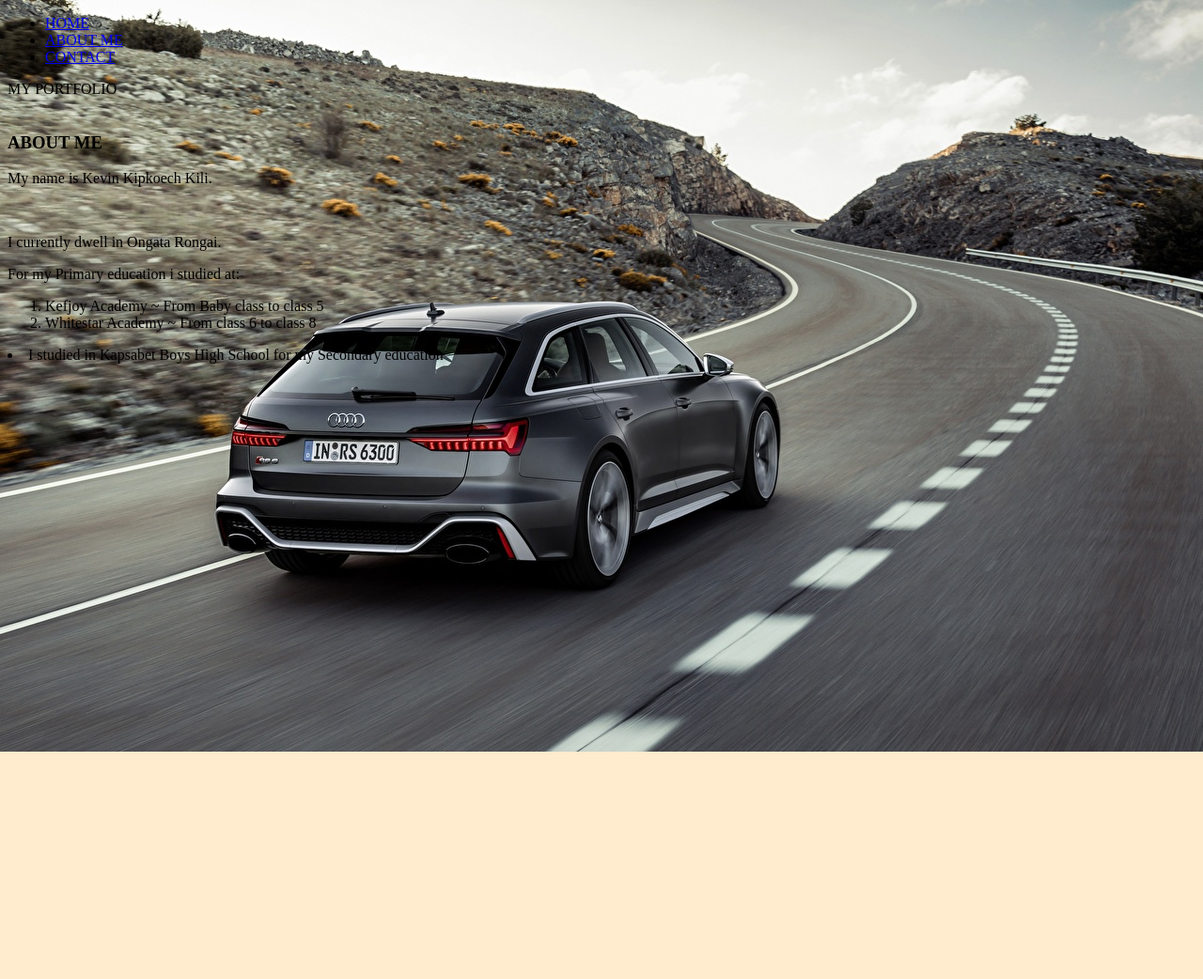
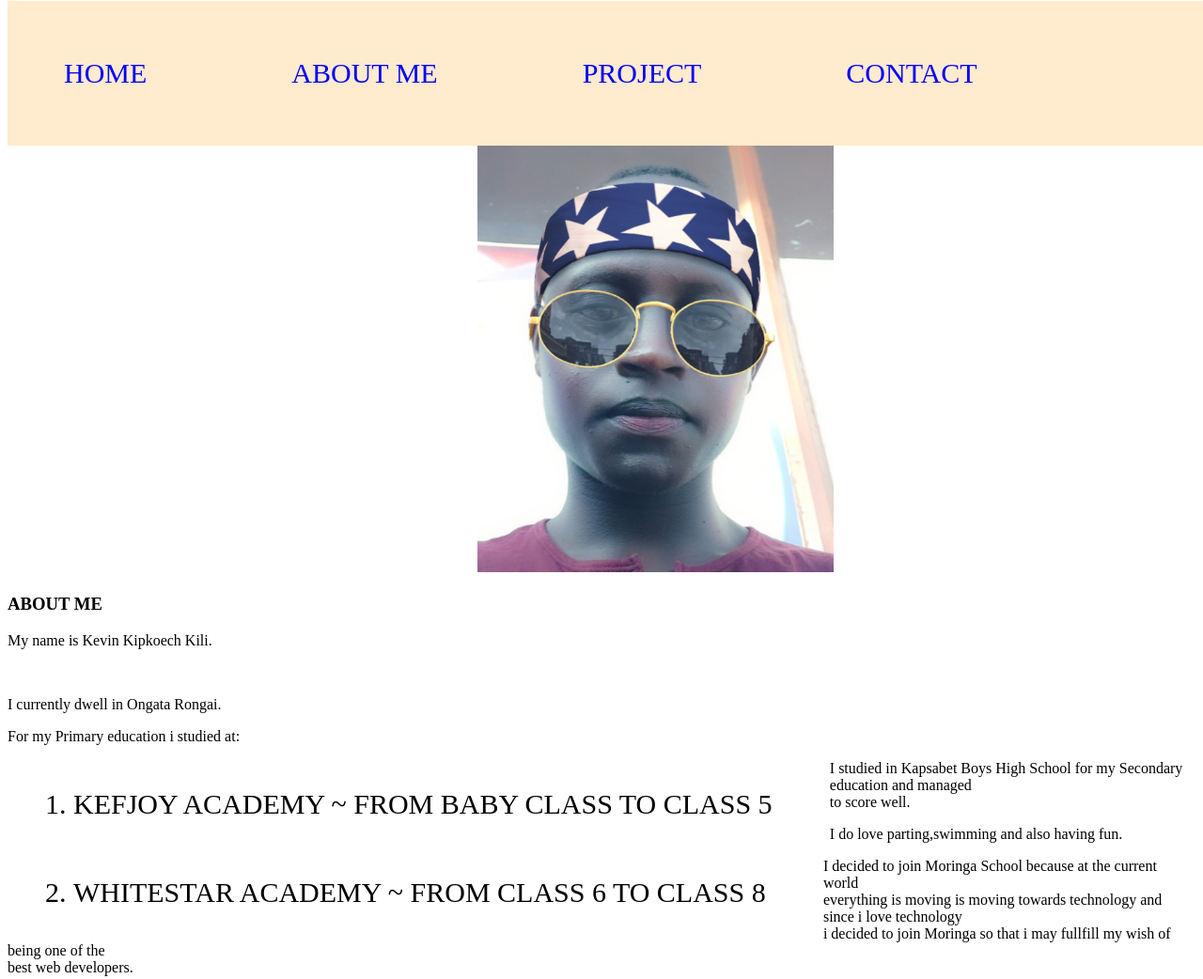
Before and after one commit to kilitasha435/MY-portifolio, a plain HTML site: page MY-PORTFOLIO.html in a window 1280 px wide. Shown: the whole page at 94% size. Before the commit the page ends 800 px from the top, so only its background shows below. Drawn offline with Linux system fonts and the light colour scheme.

Commit message:
added nav

```diff
--- a/MY-PORTFOLIO.html
+++ b/MY-PORTFOLIO.html
@@ -12,6 +12,7 @@
        <ul>
            <li><a href="#home">HOME</a></li>
            <li><a href="#about me">ABOUT ME</a></li>
+           <li><a href="#project">PROJECT</a></li>
            <li><a href="#contact">CONTACT</a></li>
        </ul>
    </nav>
@@ -24,10 +25,17 @@
        <p>I currently dwell in Ongata Rongai.</p>
        <p>For my Primary education i studied at:
            <ol>
-               <li>Kefjoy Academy ~ From Baby class to class 5</li>
+               <li style="width: auto;">Kefjoy Academy ~ From Baby class to class 5</li>
                <li>Whitestar Academy ~ From class 6 to class 8</li>
            </ol>
-           <li>I studied in Kapsabet Boys High School for my Secondary education</li>
+           <p>I studied in Kapsabet Boys High School for my Secondary education and managed
+               <br>to score well.
+       </p>
+       <p>I do love parting,swimming and also having fun.</p>
+       <p>I decided to join Moringa School because at the current world
+           <br>everything is moving is moving towards technology and since i love technology
+           <br>i decided to join Moringa so that i may fullfill my wish of being one of the
+           <br>best web developers.
        </p>
    </div>
 </body>
--- a/style.css
+++ b/style.css
@@ -1,6 +1,37 @@
-body{
-    background-image: url("car.jpg");
-    background-repeat: no-repeat;
-    background-size: cover;
-    background-color: blanchedalmond;
-  }
+header{
+ font-size: 65px;
+ font-style: italic;
+ text-align: center;
+}
+img{
+  padding-left: 500px;
+}
+ul{
+  position: fixed;
+  width: 100%;
+ list-style-type: none;
+ margin: 0px;
+ padding: 0px;
+ overflow: hidden;
+ background-color:blanchedalmond;
+ top: 1px;
+}
+li{
+  float: left;
+  margin-left:30% ;
+  margin:30px ;
+  margin-right: 5%;
+  font-size: 30px;
+  text-transform: uppercase;
+}
+li a {
+  display: block;
+  color: blue;
+  text-align: left;
+  padding: 12px 11px;
+ text-decoration: rgb(30, 30, 182);
+ padding: 30px;
+}
+li b {
+  text-align: end;
+}
```
Also changed, not shown: index.html (added, +12 -0 lines), 20200207_104537.jpg (added).
